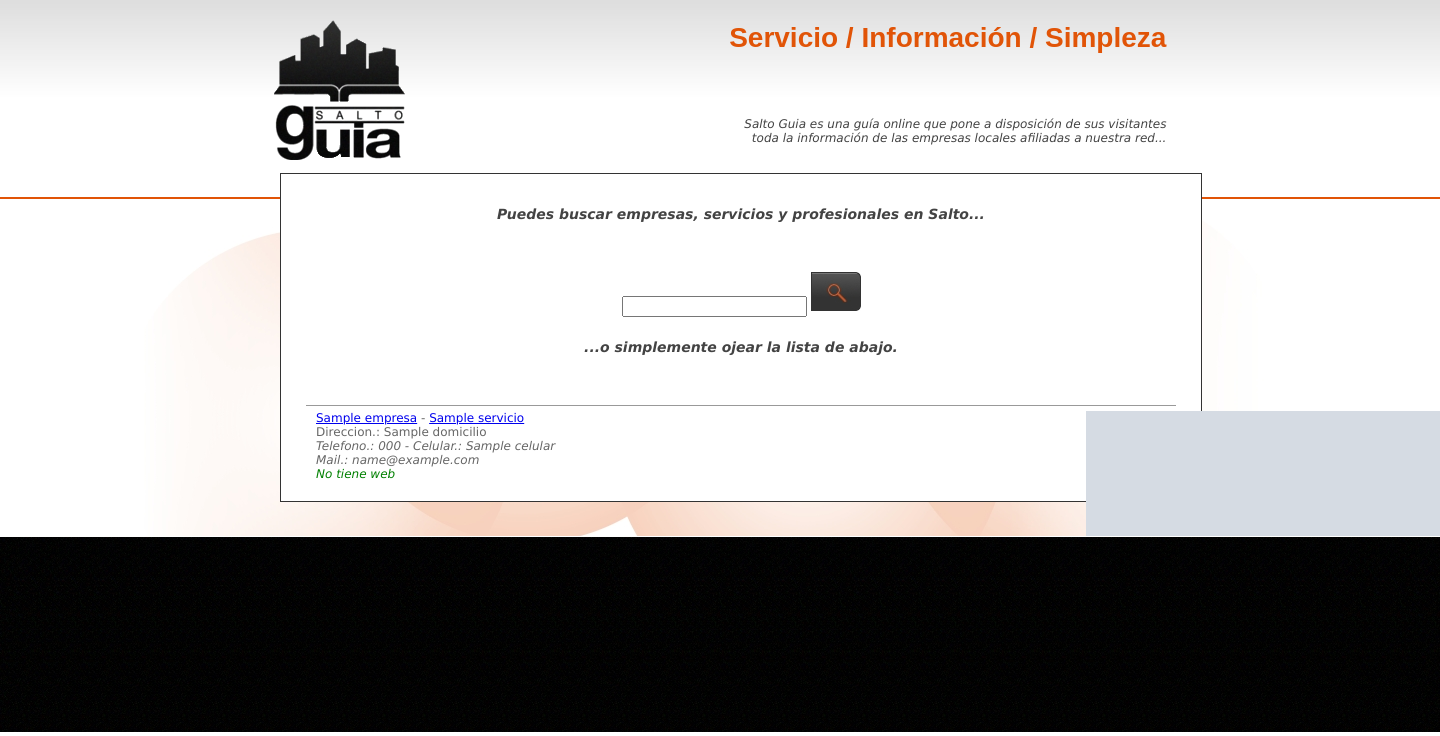
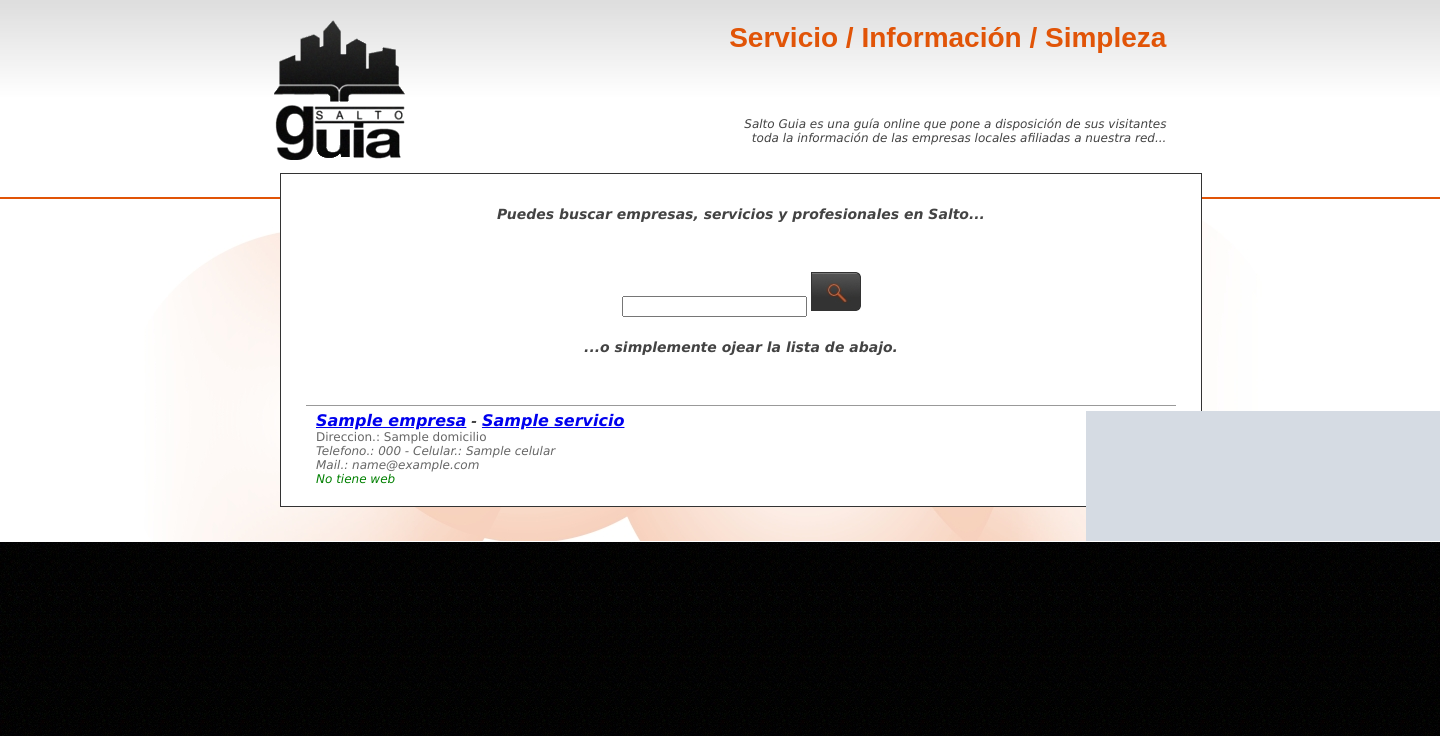
Before and after one commit to cdocarmo/saltoguia, a Django app: template apps/searchs/templates/search.html in a window 1440 px wide; the page is wider, and only the part inside the window is pictured. Shown: the part 43-779 px from the top of that part. Run offline with Django 3.2, Linux system fonts and the light colour scheme; the template is opened without the code that fills it: most values are stand-ins (such as "Sample title", 1, 10 or a date in 2020); grey boxes marked "Sample" are stand-in pictures; form fields are guessed from the names that the template uses; some libraries are stand-ins or nearby versions; some web fonts are replaced.

Commit message:
pequeños cambios de estilo y estructura

```diff
--- a/apps/searchs/templates/search.html
+++ b/apps/searchs/templates/search.html
@@ -29,8 +29,10 @@
 					{% endif %}
 	   			</li>
 	   			<li>
-	   				<a href="{{ servicio.empresa.get_absolute_url }}"> {{ servicio.empresa.nombre }}</a>
+	   				<h4>
+	   					<a href="{{ servicio.empresa.get_absolute_url }}"> {{ servicio.empresa.nombre }}</a>
 	   			- <a href="{{ servicio.get_absolute_url }}"> {{ servicio.nombre }} </a>
+	   				</h4>
 	   			</li>
 	   			<li>
 	   				Direccion.: {{ servicio.empresa.domicilio }}
--- a/project/media/css/searchStyles.css
+++ b/project/media/css/searchStyles.css
@@ -45,6 +45,16 @@ div.resultado b {
 	color: #E15407;
 }
 
+div.resultado ul li h4 {
+	margin: 0 !important;
+	padding: 0;
+	text-align: left !important;
+}
+
+div.resultado ul li a {
+	font-size: 16px;
+}
+
 li.resultado-web {
 	color: #008000;
 }
```
